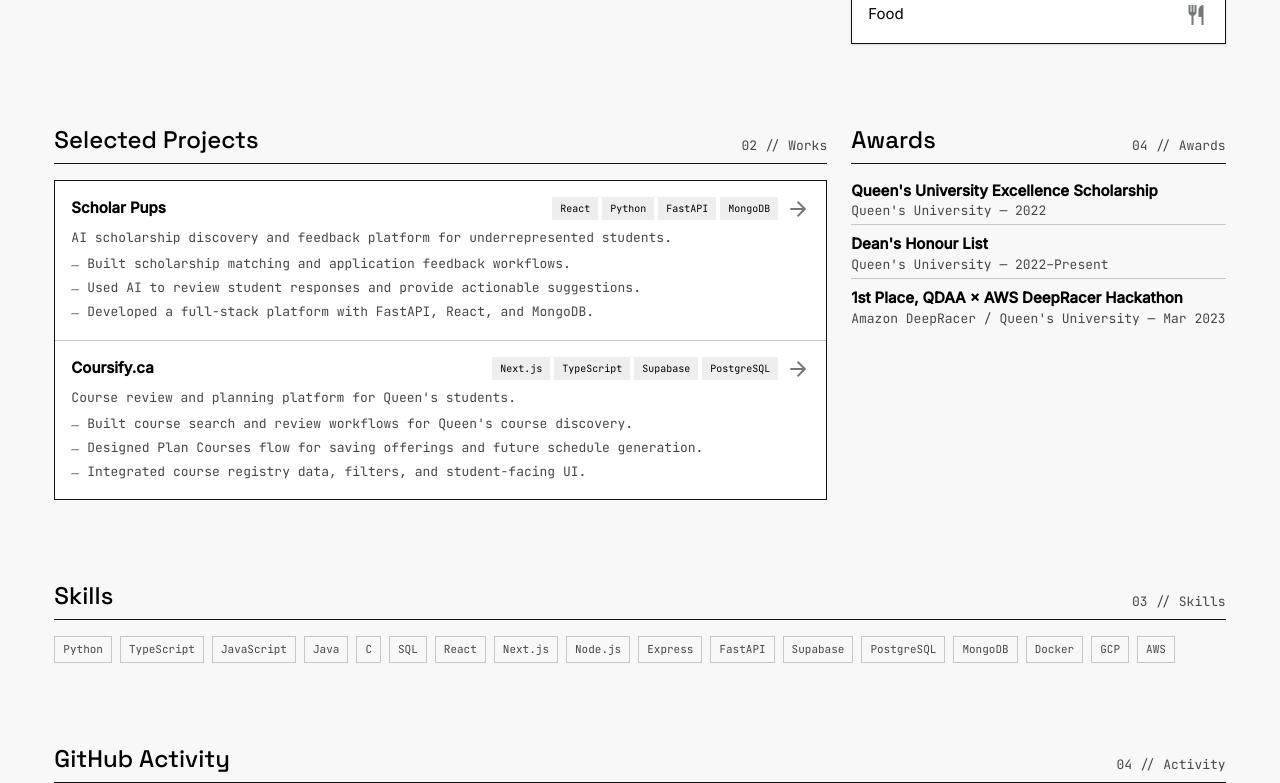
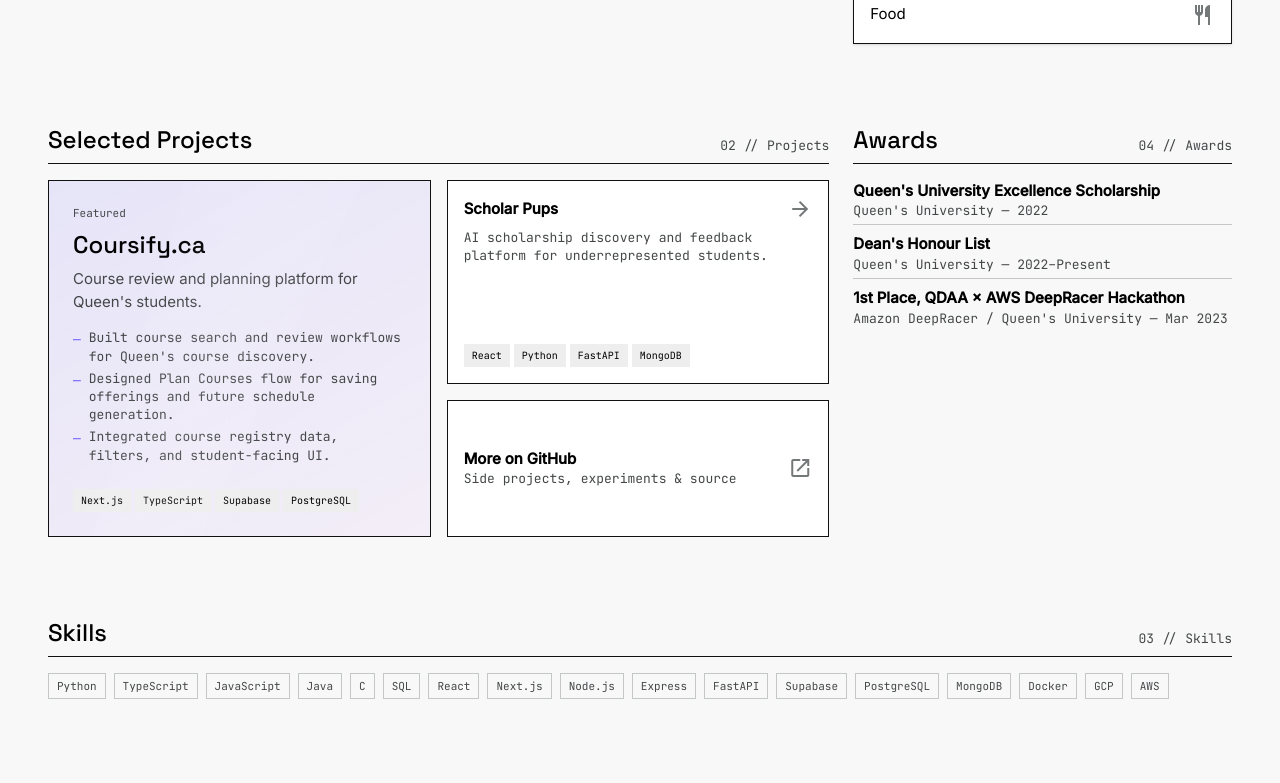
Before and after one commit to mominalvi/personal-portfolio, a Next.js app: page / in a window 1280 px wide. Shown: the part 860-1643 px from the top of the page. Built offline with nearby package versions, Linux system fonts and the light colour scheme.

Commit message:
redesign projects as bento grid with coursify featured

```diff
--- a/src/components/Projects.tsx
+++ b/src/components/Projects.tsx
@@ -1,16 +1,4 @@
-const projects = [
-  {
-    title: "Scholar Pups",
-    description: "AI scholarship discovery and feedback platform for underrepresented students.",
-    highlights: [
-      "Built scholarship matching and application feedback workflows.",
-      "Used AI to review student responses and provide actionable suggestions.",
-      "Developed a full-stack platform with FastAPI, React, and MongoDB.",
-    ],
-    tags: ["React", "Python", "FastAPI", "MongoDB"],
-    href: "#",
-  },
-  {
+const featured = {
   title: "Coursify.ca",
   description: "Course review and planning platform for Queen's students.",
   highlights: [
@@ -20,70 +8,122 @@
   ],
   tags: ["Next.js", "TypeScript", "Supabase", "PostgreSQL"],
   href: "#",
+};
+
+const secondary = [
+  {
+    title: "Scholar Pups",
+    description:
+      "AI scholarship discovery and feedback platform for underrepresented students.",
+    tags: ["React", "Python", "FastAPI", "MongoDB"],
+    href: "#",
   },
 ];
 
+const GITHUB = "https://github.com/mominalvi";
+
 export default function Projects() {
   return (
-    <section
-      className="animate-fade-in-up"
-      id="projects"
-      style={{ animationDelay: "300ms" }}
-    >
+    <section className="animate-fade-in-up" id="projects">
       <div className="flex justify-between items-end border-b-architectural pb-sm mb-md">
         <h2 className="font-h3 text-h3 text-primary">Selected Projects</h2>
         <span className="font-meta-technical text-meta-technical text-on-surface-variant">
-          02 // Works
+          02 // Projects
         </span>
       </div>
-      <div className="flex flex-col border-architectural bg-surface-container-lowest">
-        {projects.map((project, i) => (
+
+      <div className="grid grid-cols-1 md:grid-cols-2 gap-md">
+        {/* Featured — spans two rows */}
         <a
-            key={project.title}
-            href={project.href}
-            className={`group block p-md hover:bg-surface-container transition-all duration-200 ${
-              i < projects.length - 1 ? "border-b border-outline-variant" : ""
-            }`}
+          href={featured.href}
+          className="tile-lift shimmer group relative overflow-hidden border-architectural p-lg md:row-span-2 flex flex-col"
+          style={{
+            background:
+              "linear-gradient(150deg, rgba(109,92,255,0.12), rgba(168,85,247,0.06))",
+          }}
         >
-            {/* Header row */}
-            <div className="flex justify-between items-start mb-sm gap-md">
-              <h3 className="font-body-md text-body-md font-bold text-primary group-hover:text-secondary transition-colors shrink-0">
-                {project.title}
+          <span className="font-meta-technical text-[11px] text-on-surface-variant">
+            Featured
+          </span>
+          <h3 className="font-h3 text-h3 text-primary mt-sm mb-sm group-hover:text-[color:var(--accent)] transition-colors">
+            {featured.title}
           </h3>
-              <div className="flex items-center gap-xs flex-wrap justify-end">
-                {project.tags.map((tag) => (
+          <p className="font-body-md text-body-md text-on-surface-variant mb-md">
+            {featured.description}
+          </p>
+          <ul className="flex flex-col gap-xs mb-lg">
+            {featured.highlights.map((h) => (
+              <li
+                key={h}
+                className="flex items-start gap-sm font-meta-technical text-meta-technical text-on-surface-variant"
+              >
+                <span className="text-[color:var(--accent)] mt-[2px] shrink-0">—</span>
+                <span>{h}</span>
+              </li>
+            ))}
+          </ul>
+          <div className="flex gap-xs flex-wrap mt-auto">
+            {featured.tags.map((t) => (
               <span
-                    key={tag}
-                    className="bg-surface-container px-sm py-xs font-meta-technical text-[10px] text-primary shrink-0"
+                key={t}
+                className="bg-surface-container px-sm py-xs font-meta-technical text-[10px] text-primary"
               >
-                    {tag}
+                {t}
               </span>
             ))}
-                <span className="material-symbols-outlined text-[16px] text-outline group-hover:text-secondary transition-colors ml-xs">
+          </div>
+        </a>
+
+        {/* Secondary cards */}
+        {secondary.map((p) => (
+          <a
+            key={p.title}
+            href={p.href}
+            className="tile-lift group border-architectural p-md flex flex-col bg-surface-container-lowest"
+          >
+            <div className="flex items-center justify-between mb-sm">
+              <h3 className="font-body-md text-body-md font-bold text-primary group-hover:text-[color:var(--accent)] transition-colors">
+                {p.title}
+              </h3>
+              <span className="material-symbols-outlined text-[16px] text-outline group-hover:text-[color:var(--accent)] transition-colors">
                 arrow_forward
               </span>
             </div>
+            <p className="font-meta-technical text-meta-technical text-on-surface-variant mb-md">
+              {p.description}
+            </p>
+            <div className="flex gap-xs flex-wrap mt-auto">
+              {p.tags.map((t) => (
+                <span
+                  key={t}
+                  className="bg-surface-container px-sm py-xs font-meta-technical text-[10px] text-primary"
+                >
+                  {t}
+                </span>
+              ))}
             </div>
-
-            {/* Description */}
-            <p className="font-meta-technical text-meta-technical text-on-surface-variant mb-sm">
-              {project.description}
-            </p>
-
-            {/* Highlights */}
-            <ul className="flex flex-col gap-xs">
-              {project.highlights.map((point) => (
-                <li
-                  key={point}
-                  className="flex items-start gap-sm font-meta-technical text-meta-technical text-on-surface-variant"
-                >
-                  <span className="text-outline mt-[2px] shrink-0">—</span>
-                  <span>{point}</span>
-                </li>
-              ))}
-            </ul>
           </a>
         ))}
+
+        {/* More on GitHub — fills the grid, sends to profile */}
+        <a
+          href={GITHUB}
+          target="_blank"
+          rel="noopener noreferrer"
+          className="tile-lift group border-architectural p-md flex items-center justify-between bg-surface-container-lowest"
+        >
+          <div className="flex flex-col">
+            <span className="font-body-md text-body-md font-bold text-primary group-hover:text-[color:var(--accent)] transition-colors">
+              More on GitHub
+            </span>
+            <span className="font-meta-technical text-meta-technical text-on-surface-variant">
+              Side projects, experiments &amp; source
+            </span>
+          </div>
+          <span className="material-symbols-outlined text-[20px] text-outline group-hover:text-[color:var(--accent)] transition-colors">
+            open_in_new
+          </span>
+        </a>
       </div>
     </section>
   );
```
Lines whose indentation alone changed are shown as unchanged.
